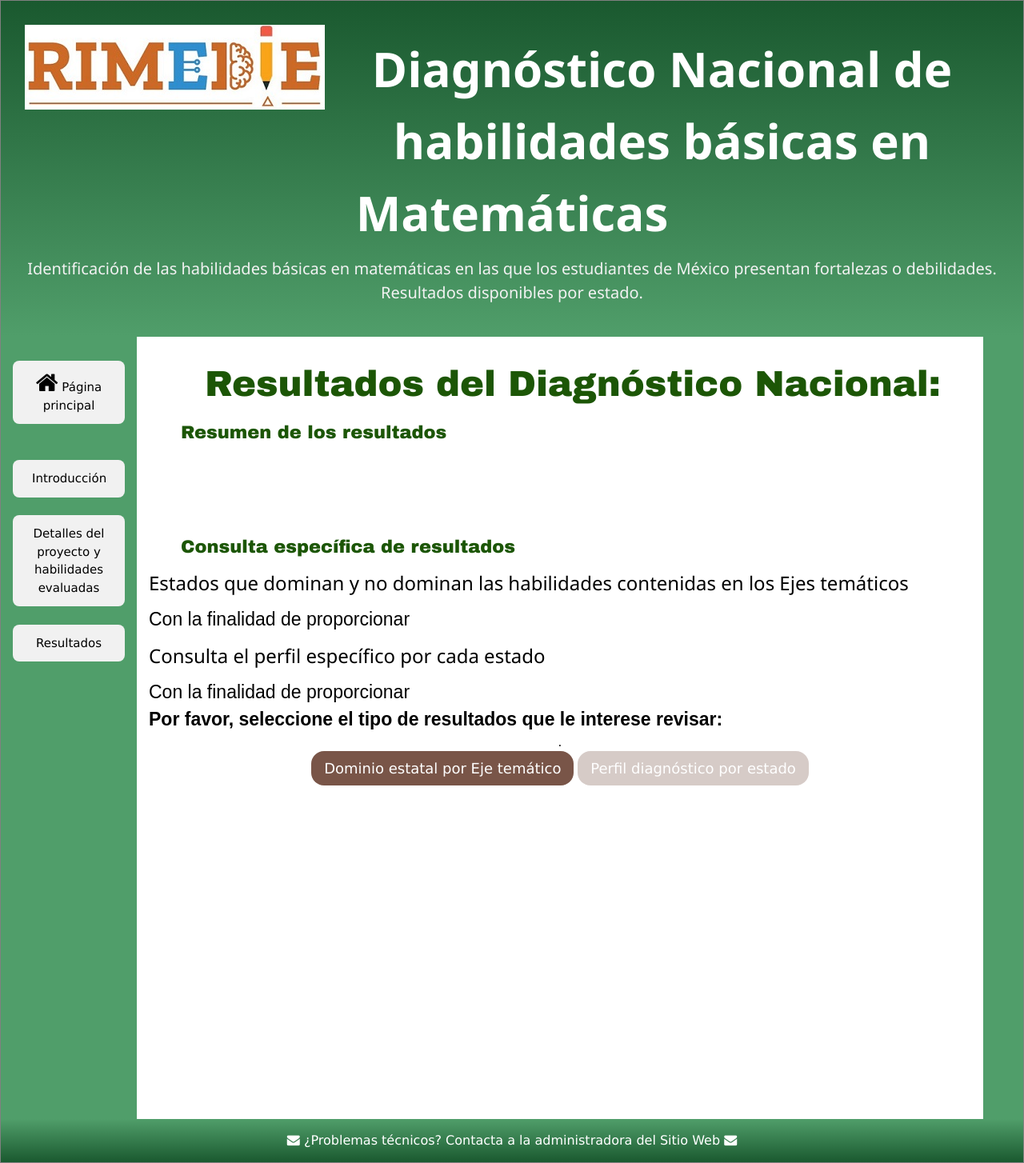
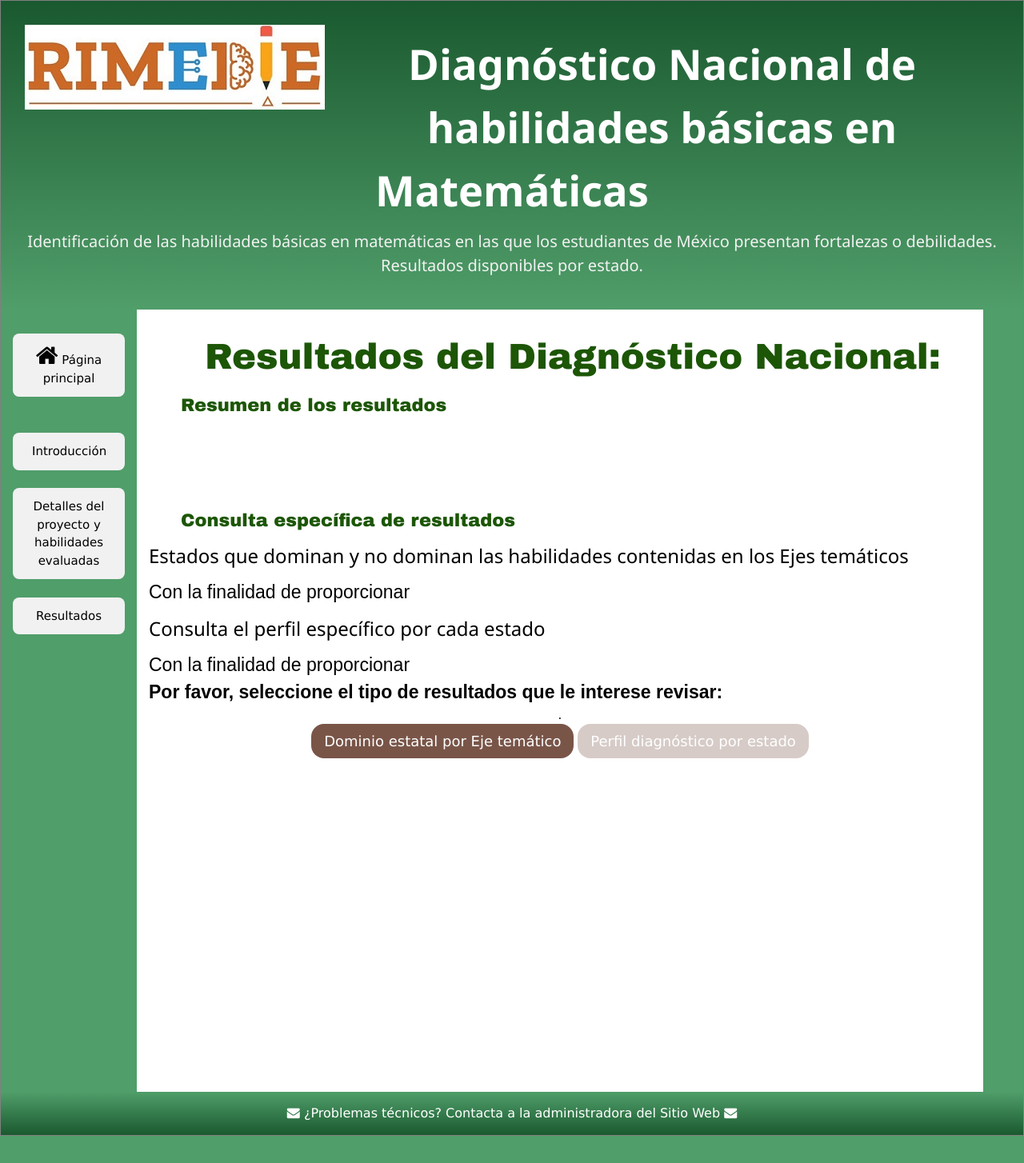
Before and after one commit to rimedie/rimedie.github.io, a Jekyll site: the page built from 1_InfoResultados.html, in a window 1280 px wide. Shown: the whole page at 80% size. Built offline with Jekyll 4.4.1, drawn with Linux system fonts in a browser that asks for light colours; after the commit the page ends 1420 px from its top, so only the background shows below that.

Commit message:
Update 1_Explorer.html

```diff
--- a/_layouts/1_Explorer.html
+++ b/_layouts/1_Explorer.html
@@ -223,7 +223,7 @@ p {
 <div class="container">
 <header>
 	<a href="https://rimedie.github.io/"><img class='displayed' style="float:left;" src="/images_gral/Logo4.jpg" alt="LogoRIMEDIE" ></a>
-	<h1 style="font-size: 4em;"><b>Diagnóstico Nacional de habilidades básicas en Matemáticas</b></h1>
+	<h1 style="font-size: 3.5em;"><b>Diagnóstico Nacional de habilidades básicas en Matemáticas</b></h1>
 	<h4><font color="#f2f2f2">Identificación de las habilidades básicas en matemáticas en las que los estudiantes de México presentan fortalezas o debilidades. Resultados disponibles por estado.</font></h4>
 
 </header>
```
